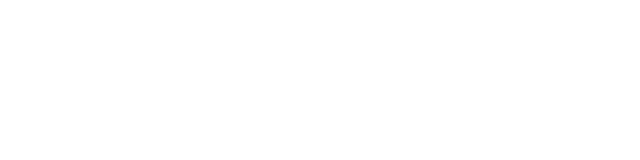
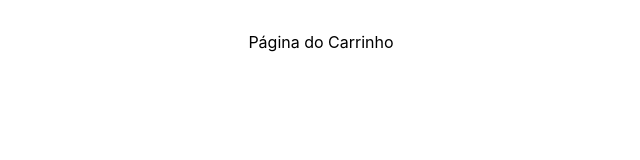
Before and after one commit to Gn4d0/Projeto_Start, a React (Vite) app in the folder Projeto_Start/: page /carrinho in a window 1280 px wide. Before the commit this address had no page. Shown: the top 160 px of the page, without its empty margins (319-959 px from the left). Built offline with nearby package versions, Linux system fonts and the light colour scheme.

Commit message:
Create Routs:pages Carrinho, Login and Produtos

```diff
--- a/Projeto_Start/src/App.jsx
+++ b/Projeto_Start/src/App.jsx
@@ -6,6 +6,8 @@ import Home from './pages/Home/Home'
 
 import {BrowserRouter,Routes,Route} from 'react-router-dom'
 import Login from './pages/Login/login'
+import Carrinho from './pages/Carrinho/carrinho'
+import Produtos from './pages/Produtos/produtos'
 
 function App() {
 
@@ -16,8 +18,8 @@ function App() {
       <Routes>
         <Route path="/" element={<Home/>}/>
         <Route path="/login" element={<Login/>}/>
-        <Route path="/login" element={<Login/>}/>
-        <Route path="/login" element={<Login/>}/>
+        <Route path="/carrinho" element={<Carrinho/>}/>
+        <Route path="/produtos" element={<Produtos/>}/>
       </Routes>
       </BrowserRouter>
     </>
--- a/Projeto_Start/src/pages/Carrinho/carrinho.jsx
+++ b/Projeto_Start/src/pages/Carrinho/carrinho.jsx
@@ -0,0 +1,16 @@
+
+function Carrinho( ){
+    return(
+
+        <p>Página do Carrinho</p>
+
+
+
+    )
+
+
+
+}
+
+
+export default Carrinho
--- a/Projeto_Start/src/pages/Produtos/produtos.jsx
+++ b/Projeto_Start/src/pages/Produtos/produtos.jsx
@@ -0,0 +1,9 @@
+
+function Produtos(){
+    return(
+
+        <p>Pagina de Produtos</p>
+
+    )
+}
+export default Produtos
```
Also changed, not shown: Projeto_Start/src/pages/Login/login.css (added).
